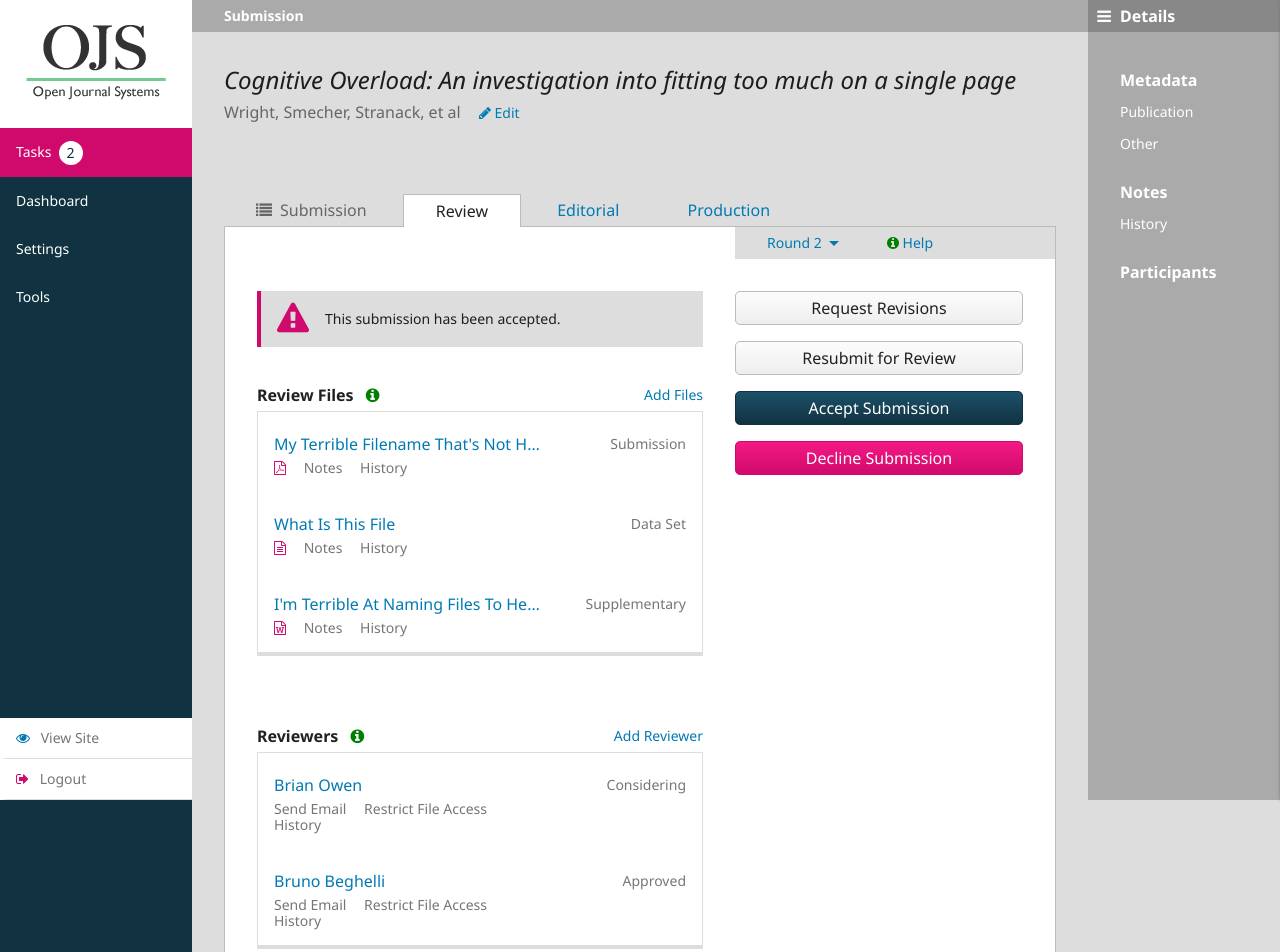
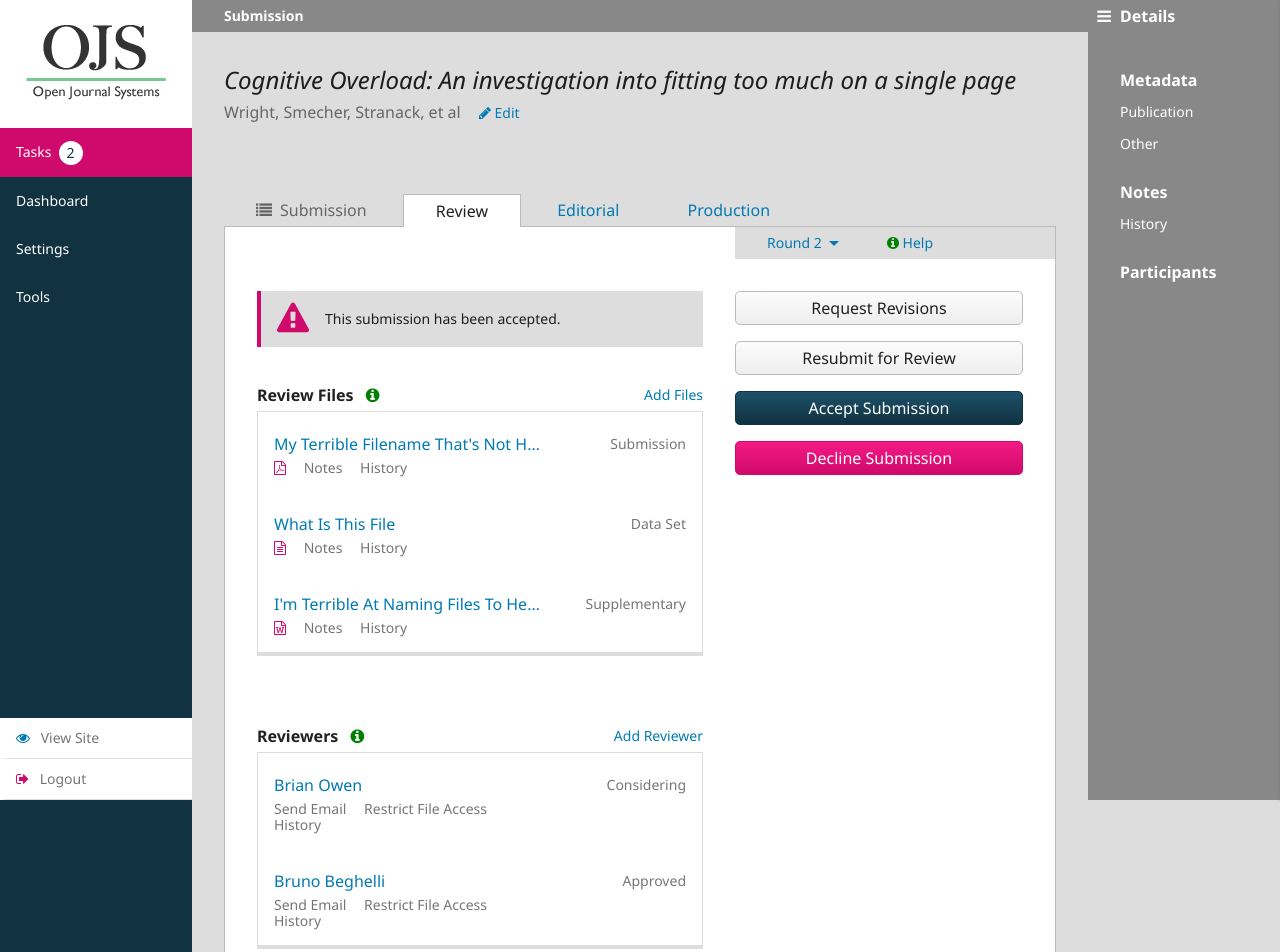
Before and after one commit to NateWr/pkp-admin-sketches, a website: page submission.html in a window 1280 px wide. Shown: the top 952 px of the page. Drawn offline with nearby package versions, Linux system fonts and the light colour scheme.

Commit message:
* Remove @bg-shade because color contrast wasn't significant enough

```diff
--- a/assets/src/less/submission.less
+++ b/assets/src/less/submission.less
@@ -6,7 +6,7 @@
 
 	> .top-bar {
 		margin: -@double -@double @double -@double;
-		background: @bg-shade;
+		background: @bg-dark;
 		color: #fff;
 		font-size: @font-sml;
 		padding: 0 @double;
@@ -94,7 +94,7 @@
 		top: 0;
 		left: 0;
 		min-height: 100%;
-		background: @bg-shade;
+		background: @bg-dark;
 
 		.head {
 			background: @bg-dark;
--- a/assets/src/less/variables.less
+++ b/assets/src/less/variables.less
@@ -4,7 +4,6 @@
 
 // Colors
 @bg:					#ddd;
-@bg-shade:				#aaa;
 @bg-dark:				#888;
 @lift:					#fff; // lift elements off the page
 @primary:				#113241; // primary color
```
Also changed, not shown: assets/css/base.css.
